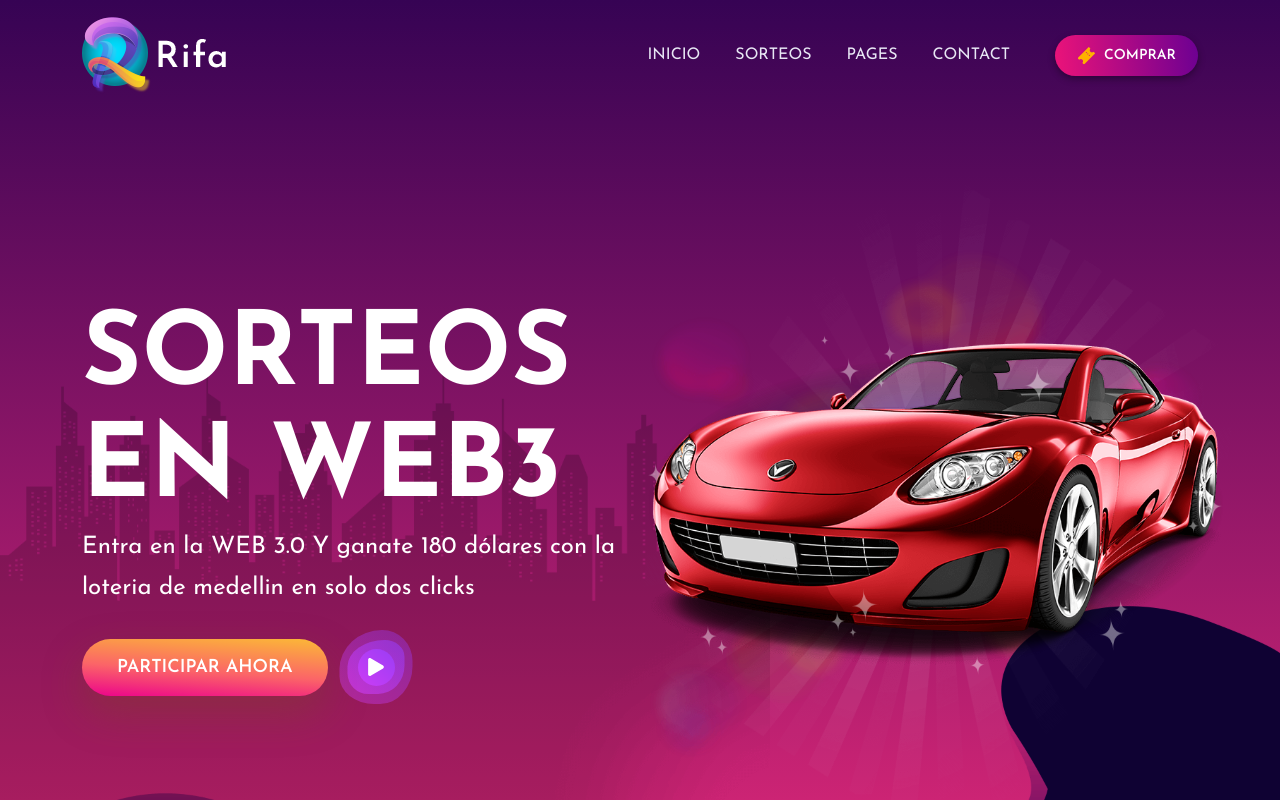
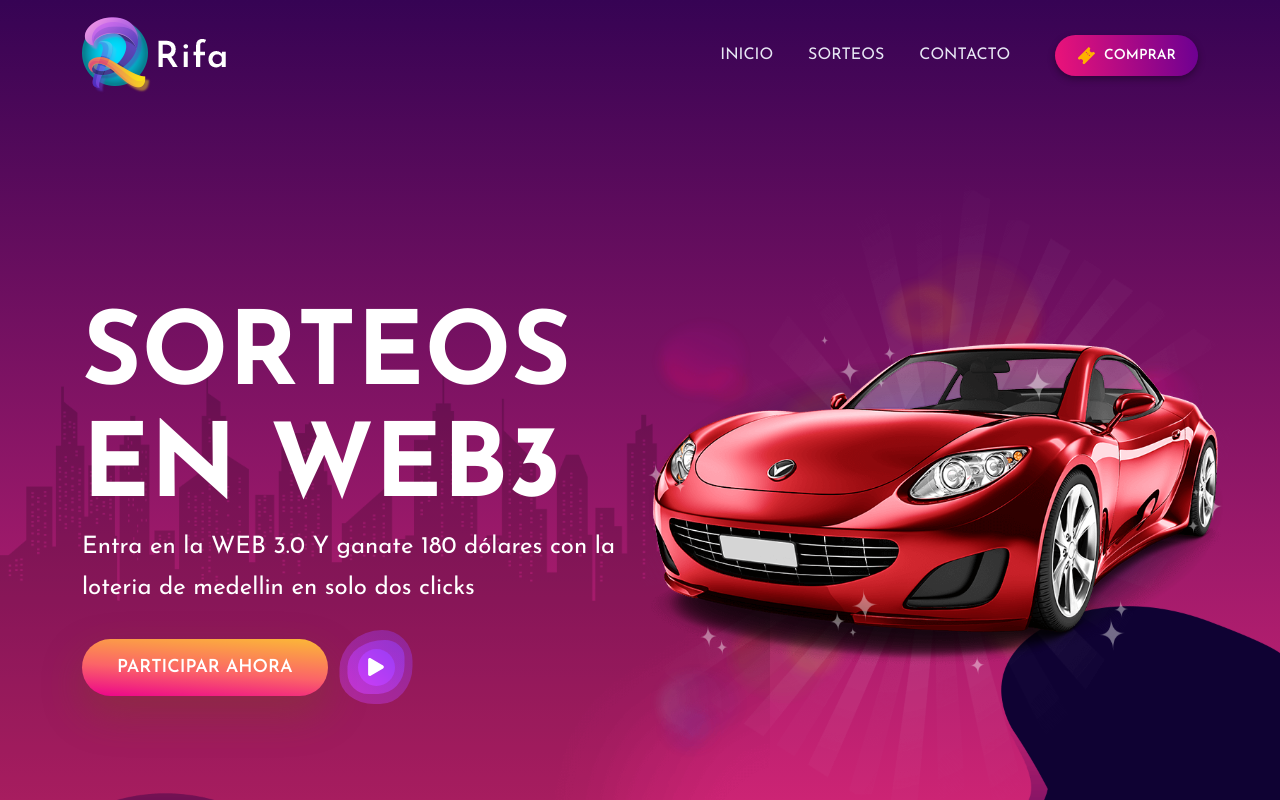
Before and after one commit to blinddoggy/RifasFrontNext, a Next.js app: page / in a window 1280 px wide. Shown: the top 800 px of the page. Built offline with nearby package versions, Linux system fonts and the light colour scheme.

Commit message:
menu header

```diff
--- a/components/header/Header.jsx
+++ b/components/header/Header.jsx
@@ -168,7 +168,7 @@ const Header = () => {
                     Winners
                   </Link>
                 </li> */}
-                <li
+                {/* <li
                   className={`menu_has_children ${
                     open === "pages" ? "open" : ""
                   }`}
@@ -195,10 +195,10 @@ const Header = () => {
                       </li>
                     ))}
                   </ul>
-                </li>
+                </li> */}
                 <li>
                   <Link href="/contact" onClick={() => setShow(false)}>
-                    contact
+                    contacto
                   </Link>
                 </li>
               </ul>
```
